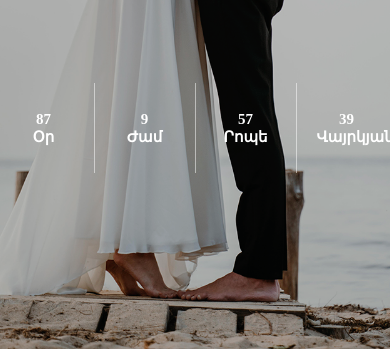
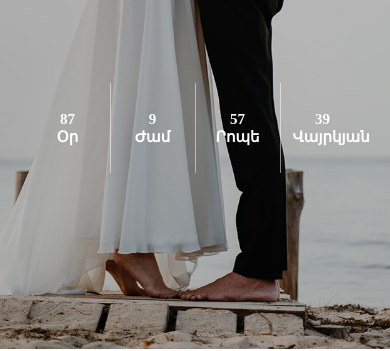
Before and after one commit to Karo3121/hraver., a plain HTML site: page index.html in a window 390 px wide. Shown: the part 495-846 px from the top of the page. Drawn offline with Linux system fonts and the light colour scheme.

Commit message:
Update style.css

```diff
--- a/style.css
+++ b/style.css
@@ -420,6 +420,12 @@
             width: 400px;
             height: 350px;
     }
+    .time li{
+        margin: 6px;
+        color: white;
+        text-align: center;
+        list-style: none;
+    }
 
 
 
```
